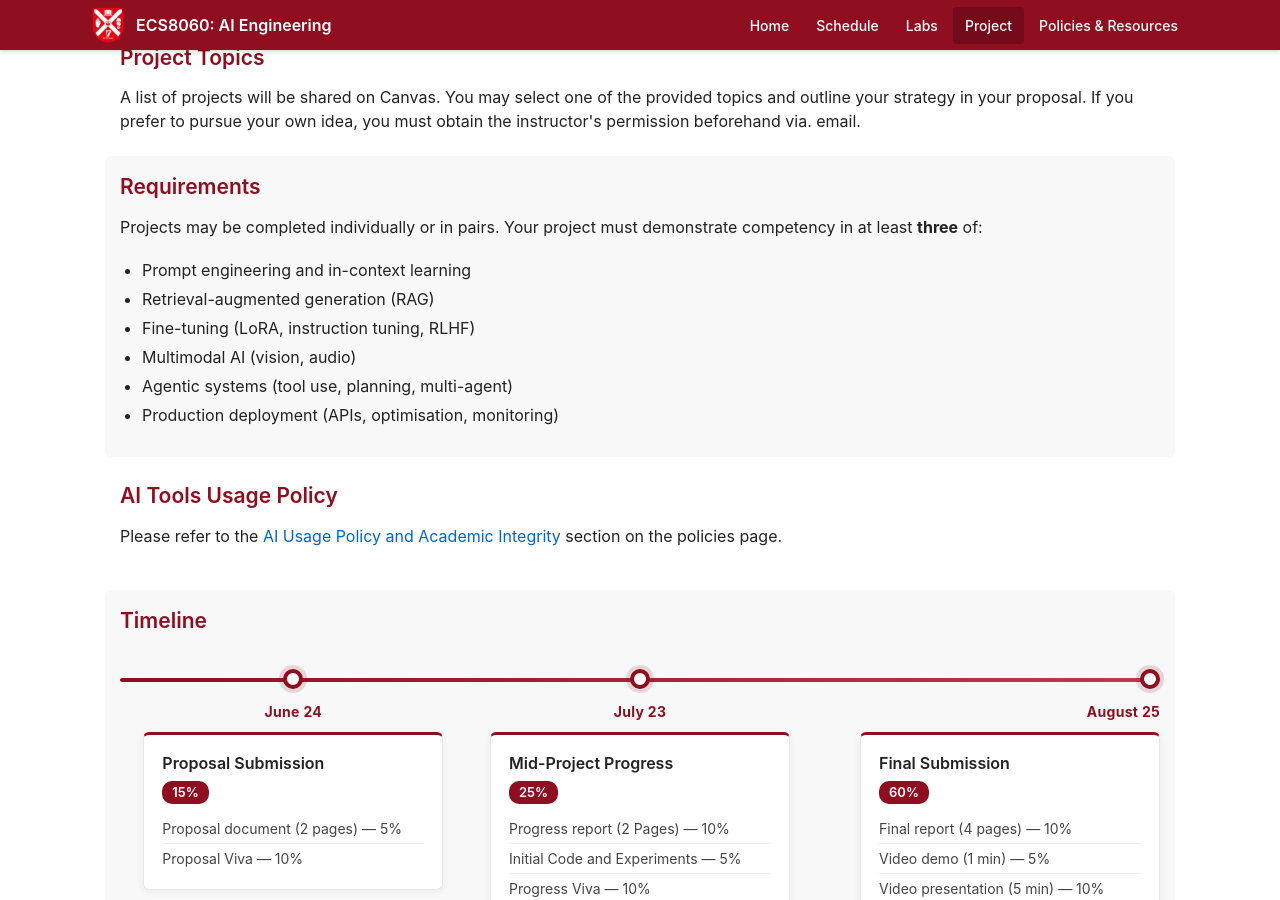
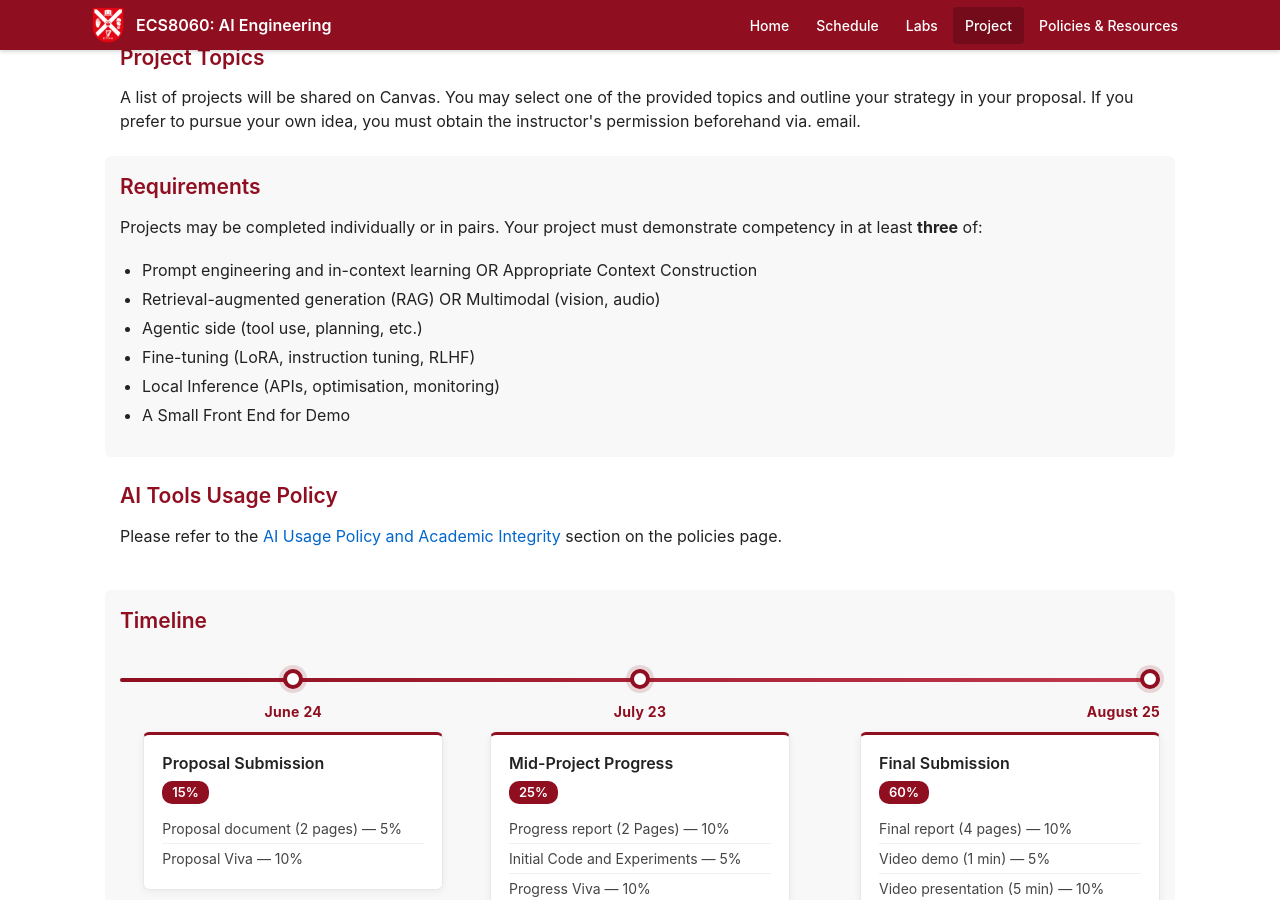
Before and after one commit to awaisrauf/ai_engineering_course, a Jekyll site: the page built from project.html, in a window 1280 px wide and 900 px high, scrolled down 350 px. Built offline with Jekyll 4.4.1, drawn with Linux system fonts in a browser that asks for light colours.

Commit message:
project update

```diff
--- a/project.html
+++ b/project.html
@@ -24,12 +24,12 @@ title: Project
       <p>Projects may be completed individually or in pairs. Your project must demonstrate competency in at least
         <b>three</b> of:</p>
       <ul>
-        <li>Prompt engineering and in-context learning</li>
-        <li>Retrieval-augmented generation (RAG)</li>
+        <li>Prompt engineering and in-context learning OR Appropriate Context Construction</li>
+        <li>Retrieval-augmented generation (RAG) OR Multimodal (vision, audio)</li>
+        <li>Agentic side (tool use, planning, etc.)</li>
         <li>Fine-tuning (LoRA, instruction tuning, RLHF)</li>
-        <li>Multimodal AI (vision, audio)</li>
-        <li>Agentic systems (tool use, planning, multi-agent)</li>
-        <li>Production deployment (APIs, optimisation, monitoring)</li>
+        <li>Local Inference (APIs, optimisation, monitoring)</li>
+        <li>A Small Front End for Demo</li>
       </ul>
     </div>
 <div class="section">
```
